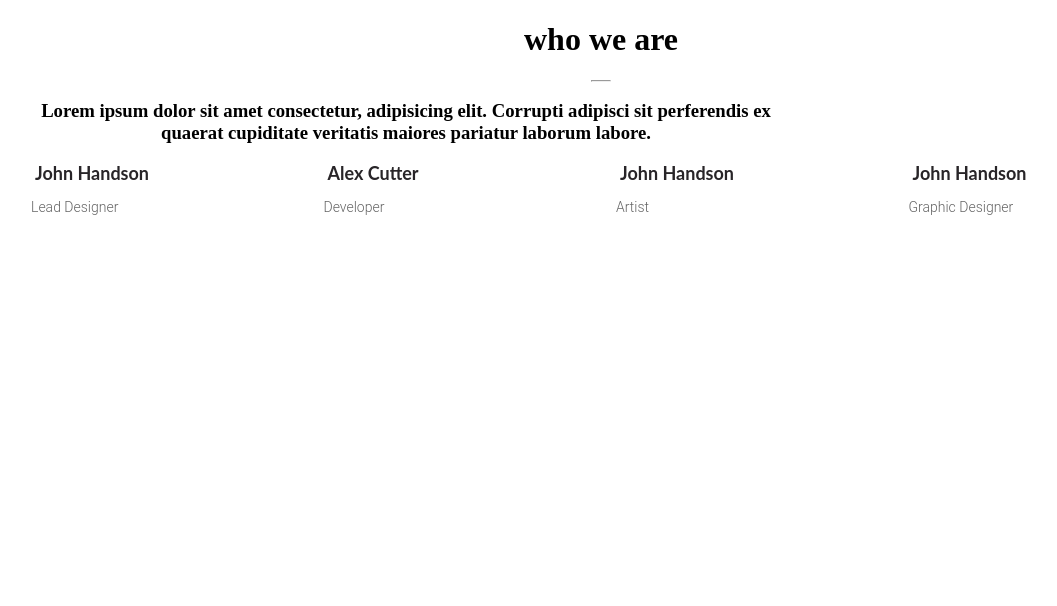
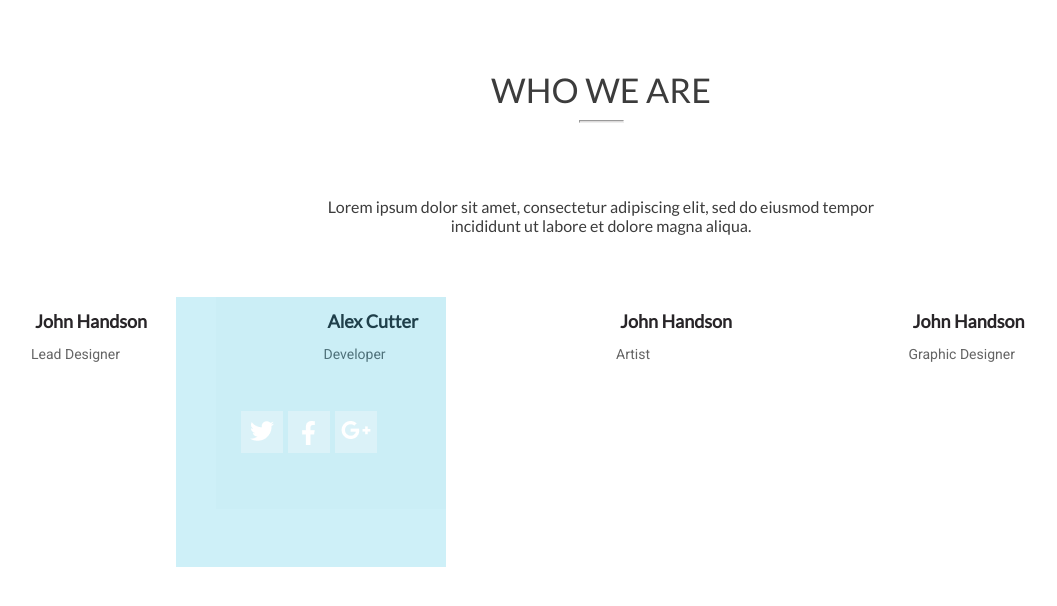
Before and after one commit to Stanabol/HW_10simple, a plain HTML site: page index.html in a window 1280 px wide. Shown: the whole page, without its empty margins (39-1096 px from the left). Drawn offline with Linux system fonts and the light colour scheme.

Commit message:
add content

```diff
--- a/css/style.css
+++ b/css/style.css
@@ -1,17 +1,39 @@
 /* styles goes here */
-.container h1 {
-    display: flex;
-    justify-content: center;
+
+ .header h1 {
+    margin-top: 69px;
+    margin-bottom: 10px;
+    text-align: center;
+    font-family: Lato;
+    font-style: normal;
+    font-weight: normal;
+    font-size: 34px;
+    line-height: 41px;
+    text-transform: uppercase;
+    color: #3C3C3C;
 }
 
 hr {
-    width: 20px;
+    margin: 0 auto;
+    margin-bottom: 74px;
+    width: 45px;
+    height: 3px;
+    left: 778px;
+    top: 120px;
+    background: #DDDBDB;
 }
 
-.subtitle h3 {
-    display: flex;
-    justify-content: center;
-    width: 750px;
+.header h3 {
+    margin: 0 auto;
+    margin-bottom: 75px;
+    font-family: Lato;
+    font-style: normal;
+    font-weight: normal;
+    font-size: 16px;
+    line-height: 19px;
+    width: 557px;
+    height: 38px;
+    color: #3C3C3C;
     text-align: center;
 }
 
@@ -33,10 +55,33 @@ hr {
     color: #646464;
 }
 
-.img1:hover {
+.focus {
+    position: absolute;
+    display: flex;
+    justify-content: center;
+    width: 270px;
+    height: 270px;
+    left: 215px;
+    top: 297px;
     background: #00AED9;
-    justify-content: center;
-    background-image: url(../img/twiter.png);
-    /* background-image: url(../img/facebook.png);
-    background-image: url(../img/google.png); */
+    text-align: center;
+    opacity: 0.1;
 }
+
+
+.focus p {
+    text-align: center;
+    margin-top: 114px;
+    padding-top: 10px;
+    margin-right: 5px;
+    width: 42px;
+    height: 42px;
+    background: #4EC4E2;
+}
+
+.img1 {
+    position: static;
+}
+/* .img1:hover {
+
+} */
--- a/index.html
+++ b/index.html
@@ -9,29 +9,39 @@
     <link rel="stylesheet" href="./css/untilities.css">
     <link rel="stylesheet" href="./css/grid.css">
     <link rel="stylesheet" href="./css/style.css">
+    <link href="https://fonts.googleapis.com/css?family=Lato|Roboto&display=swap" rel="stylesheet">
 </head>
 
 <body>
+    <header class="header">
+        <h1>who we are</h1>
+        <hr>
+        <h3>Lorem ipsum dolor sit amet, consectetur adipiscing elit, sed do eiusmod tempor
+            incididunt ut labore et dolore magna aliqua.</h3>
+    </header>
     <div class="container">
-        <div class="title">
-            <h1>who we are</h1>
-            <hr>
-        </div>
-        <div class="subtitle">
-            <h3>Lorem ipsum dolor sit amet consectetur, adipisicing elit. Corrupti adipisci sit perferendis ex quaerat
-                cupiditate veritatis maiores pariatur laborum labore.</h3>
-        </div>
         <div class="row">
             <div class="col-3">
                 <div class="img1">
                     <img src="img\img3.png" alt="">
+                    <div class="focus">
+                        <p><img src="img\twiter.png" alt=""></p>
+                        <p><img src="img\facebook.png" alt=""></p>
+                        <p><img src="img\google.png" alt=""></p>
+                    </div>
                     <span>John Handson</span>
                     <p>Lead Designer</p>
                 </div>
+
             </div>
             <div class="col-3">
                 <div class="img2">
                     <img src="img\img1.png" alt="">
+                    <div class="focus">
+                        <p><img src="img\twiter.png" alt=""></p>
+                        <p><img src="img\facebook.png" alt=""></p>
+                        <p><img src="img\google.png" alt=""></p>
+                    </div>
                     <span>Alex Cutter</span>
                     <p>Developer</p>
                 </div>
```
